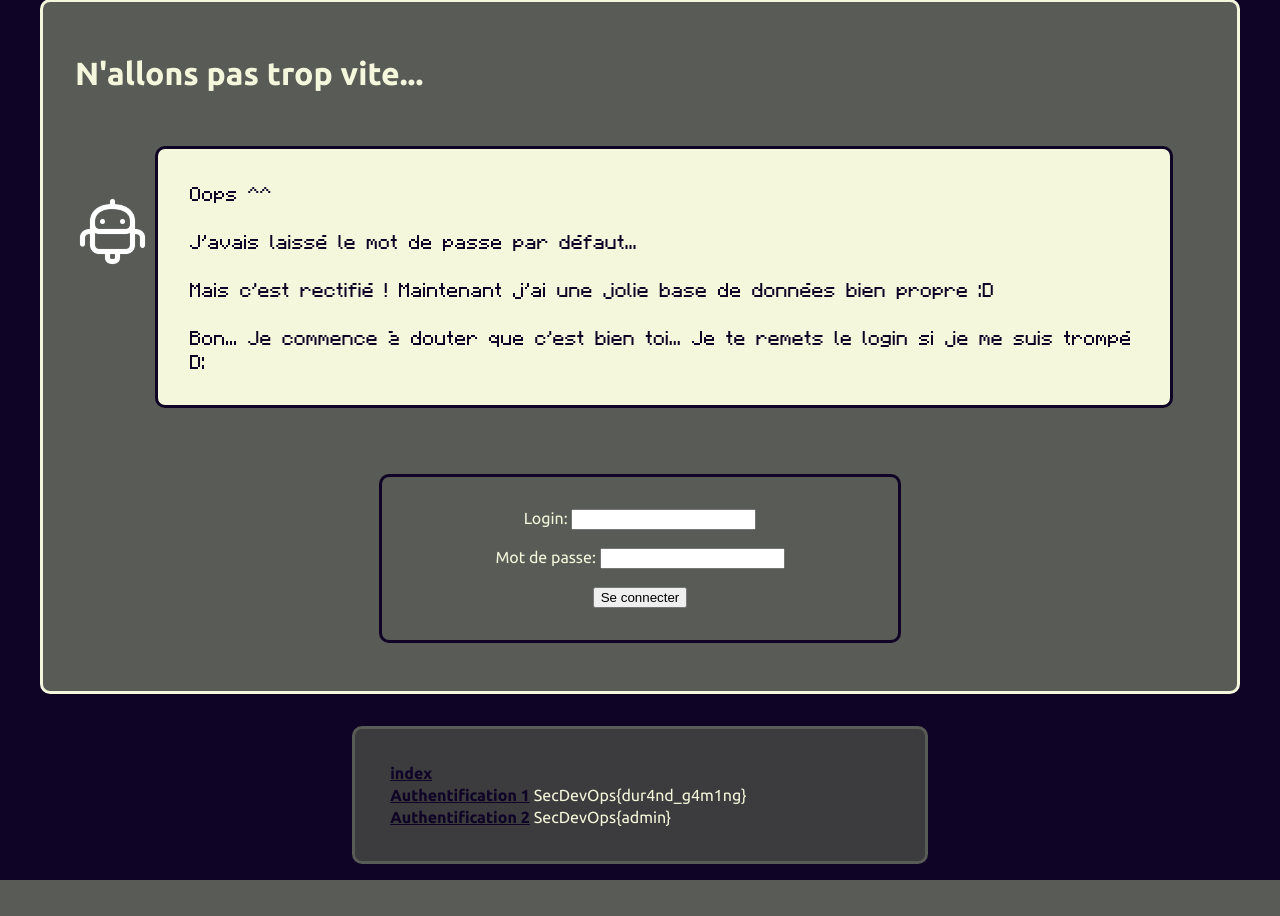
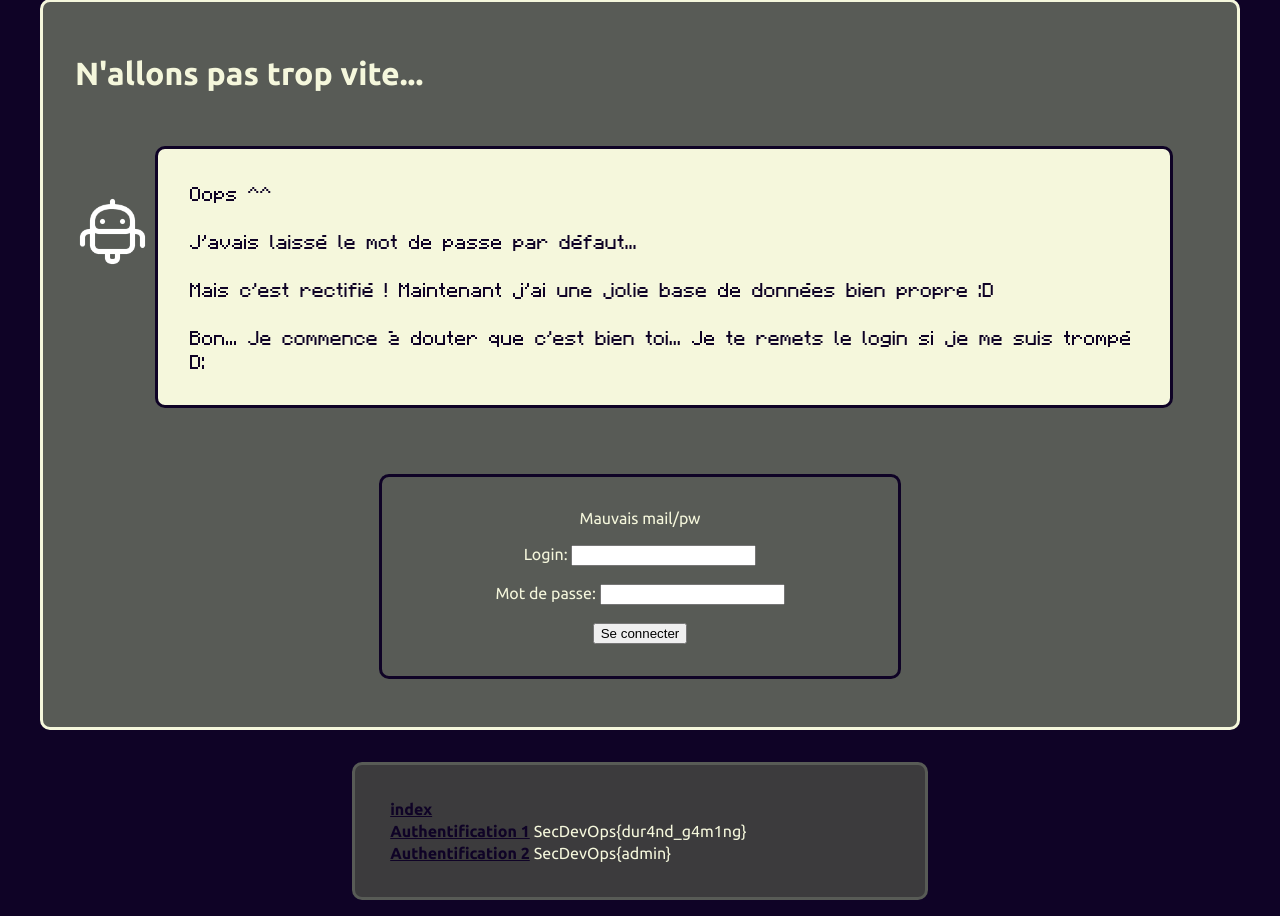
Before and after one commit to SkYiMlTo/connectyou, a PHP site: page /page3-iffuerifreoifjrekopcde8.php?error=true in a window 1280 px wide. Shown: the part 33-949 px from the top of the page. Before the commit the page ends 913 px from the top, so only its background shows below. Run offline with PHP 8.4, Linux system fonts and the light colour scheme; data that the repository does not hold is empty.

Commit message:
Challenge 4v5

```diff
--- a/page3-iffuerifreoifjrekopcde8.php
+++ b/page3-iffuerifreoifjrekopcde8.php
@@ -16,8 +16,11 @@
 
     <form action="controller-gtregfbdferybfddfh.php?func=loginUser" method = "post">
         <?php
-        if ($_POST["password"] != "MonSuperMotDePasseDesEnfers456" and $_POST["password"] != "") {
-            echo"<p class=\"error\">Mauvais mot de passe !</p>";
+//        if ($_POST["password"] != "MonSuperMotDePasseDesEnfers456" and $_POST["password"] != "") {
+//            echo"<p class=\"error\">Mauvais mot de passe !</p>";
+//        }
+        if ($_GET["error"] == "true") {
+            echo "Mauvais mail/pw <br /><br />";
         }
         ?>
         <?php
```
